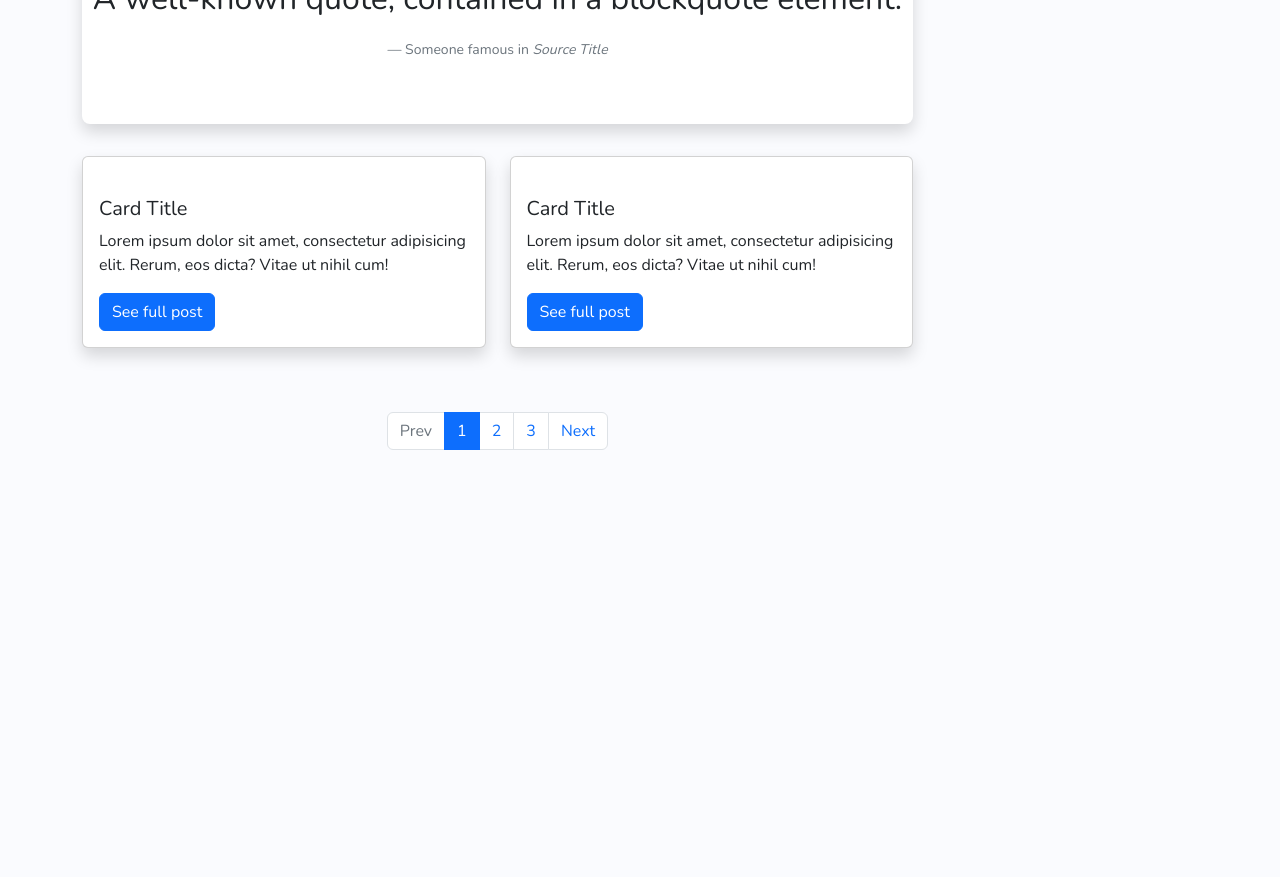
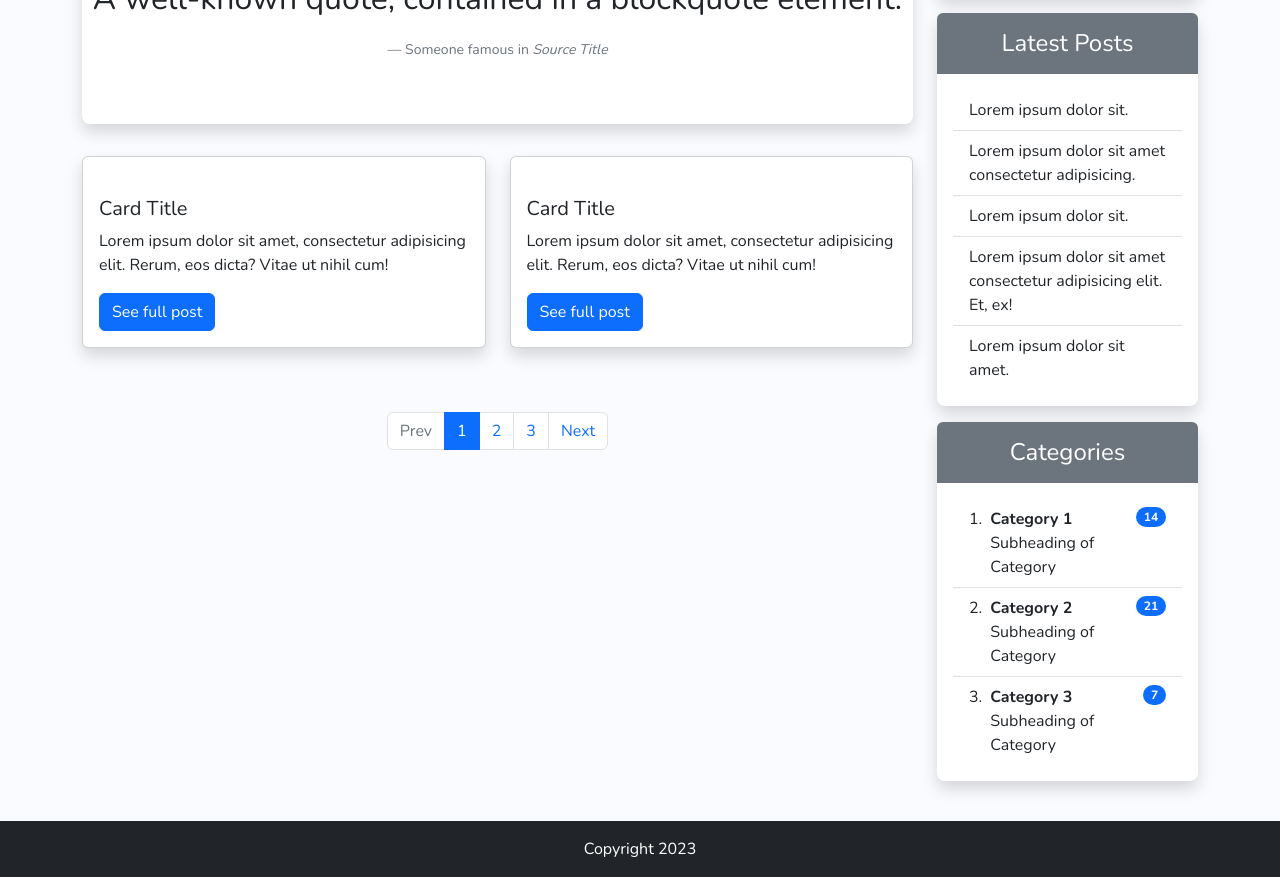
Before and after one commit to arslonga83/bootstrap-blog-template, a website built with Vite: page src/index.html in a window 1280 px wide. Shown: the part 1313-2190 px from the top of the page. Before the commit the page ends 1851 px from the top, so only its background shows below. Built offline with nearby package versions, Linux system fonts and the light colour scheme; files whose address does not match are found by name.

Commit message:
add right sidebar

```diff
--- a/src/index.html
+++ b/src/index.html
@@ -50,6 +50,7 @@
           <!-- Main section -->
           <div class="col-lg-9">
             <div class="row">
+
               <!-- First card full width -->
               <div class="col-12 py-3">
                 <div class="card shadow">
@@ -81,6 +82,7 @@
                   </div>
                 </div>
               </div>
+
               <!-- 2 cards half width -->
               <div class="col-md-6 py-3">
                 <div class="card shadow">
@@ -106,6 +108,7 @@
                   </div>
                 </div>
               </div>
+
               <!-- blockquote -->
               <div class="col-12 py-3">
                 <div class="shadow bg-white py-5 px-2 rounded-3">
@@ -143,6 +146,7 @@
               </div>
             </div>
           </div>
+
           <!-- pagination -->
           <nav class="my-5">
             <ul class="pagination justify-content-center">
@@ -163,13 +167,72 @@
               </li>
             </ul>
           </nav>
+
         </div>
       </div>
+
           <!-- Right sidebar -->
-          <div class="col-lg-3"></div>
+          <div class="col-lg-3">
+
+            <div class="author-widget bg-white shadow text-center my-3 rounded-3 p-3">
+              <img src="./images/author.jpg" alt="" class="rounded-circle">
+              <p class="fs-2 fw-bold pt-3">John Doe</p>
+              <p>Lorem ipsum dolor sit amet consectetur adipisicing elit. Similique exercitationem placeat animi voluptatibus veritatis quos sequi nemo distinctio quaerat, perspiciatis et reprehenderit quisquam enim! Tenetur.</p>
+            </div>
+
+            <div class="bg-white shadow rounded-3 my-3">
+              <div class="bg-secondary text-center p-3 rounded-top">
+                <h6 class="text-white fs-4 mb-0">Latest Posts</h6>
+              </div>
+              <ul class="list-group list-group-flush p-3">
+                <li class="list-group-item">Lorem ipsum dolor sit.</li>
+                <li class="list-group-item">Lorem ipsum dolor sit amet consectetur adipisicing.</li>
+                <li class="list-group-item">Lorem ipsum dolor sit.</li>
+                <li class="list-group-item">Lorem ipsum dolor sit amet consectetur adipisicing elit. Et, ex!</li>
+                <li class="list-group-item">Lorem ipsum dolor sit amet.</li>
+              </ul>
+            </div>
+
+            <div class="bg-white shadow rounded-3 my-3">
+              <div class="bg-secondary text-center p-3 rounded-top">
+                <h6 class="text-white fs-4 mb-0">Categories</h6>
+              </div>
+              <ol class="list-group list-group-numbered list-group-flush p-3">
+                <li class="list-group-item d-flex justify-content-between align-items-start">
+                  <div class="ms-2 me-auto">
+                    <div class="fw-bold">Category 1</div>
+                    Subheading of Category
+                  </div>
+                  <span class="badge bg-primary rounded-pill">14</span>
+                </li>
+                <li class="list-group-item d-flex justify-content-between align-items-start">
+                  <div class="ms-2 me-auto">
+                    <div class="fw-bold">Category 2</div>
+                    Subheading of Category
+                  </div>
+                  <span class="badge bg-primary rounded-pill">21</span>
+                </li>
+                <li class="list-group-item d-flex justify-content-between align-items-start">
+                  <div class="ms-2 me-auto">
+                    <div class="fw-bold">Category 3</div>
+                    Subheading of Category
+                  </div>
+                  <span class="badge bg-primary rounded-pill">7</span>
+                </li>
+              </ol>
+            </div>
+
+
+
         </div>
       </div>
     </section>
+
+    <footer class="bg-dark">
+      <p class="mb-0 text-white text-center py-3">
+        Copyright 2023
+      </p>
+    </footer>
 
 
 
--- a/src/scss/styles.scss
+++ b/src/scss/styles.scss
@@ -25,3 +25,8 @@ header {
   filter:grayscale(0%);
   transform: scale(1.1)
 }
+
+.author-widget img {
+  height: 150px;
+  width: 150px;
+}
```
